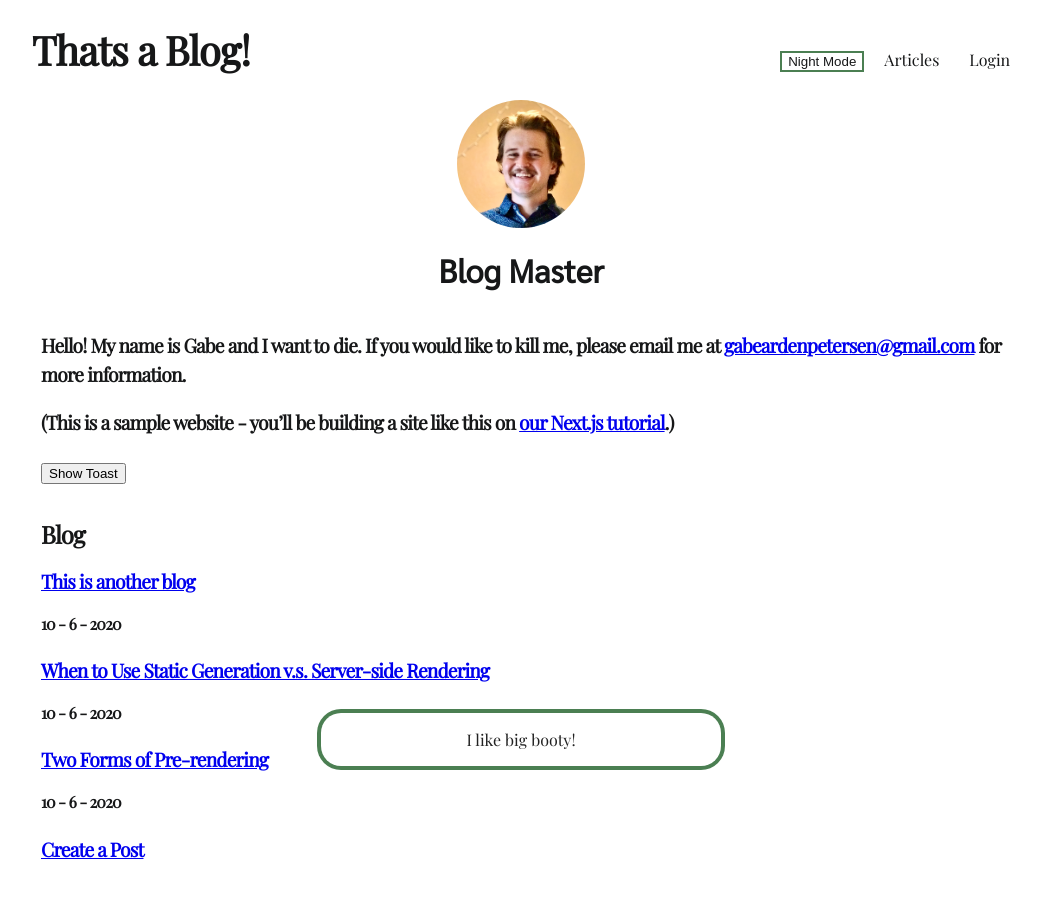
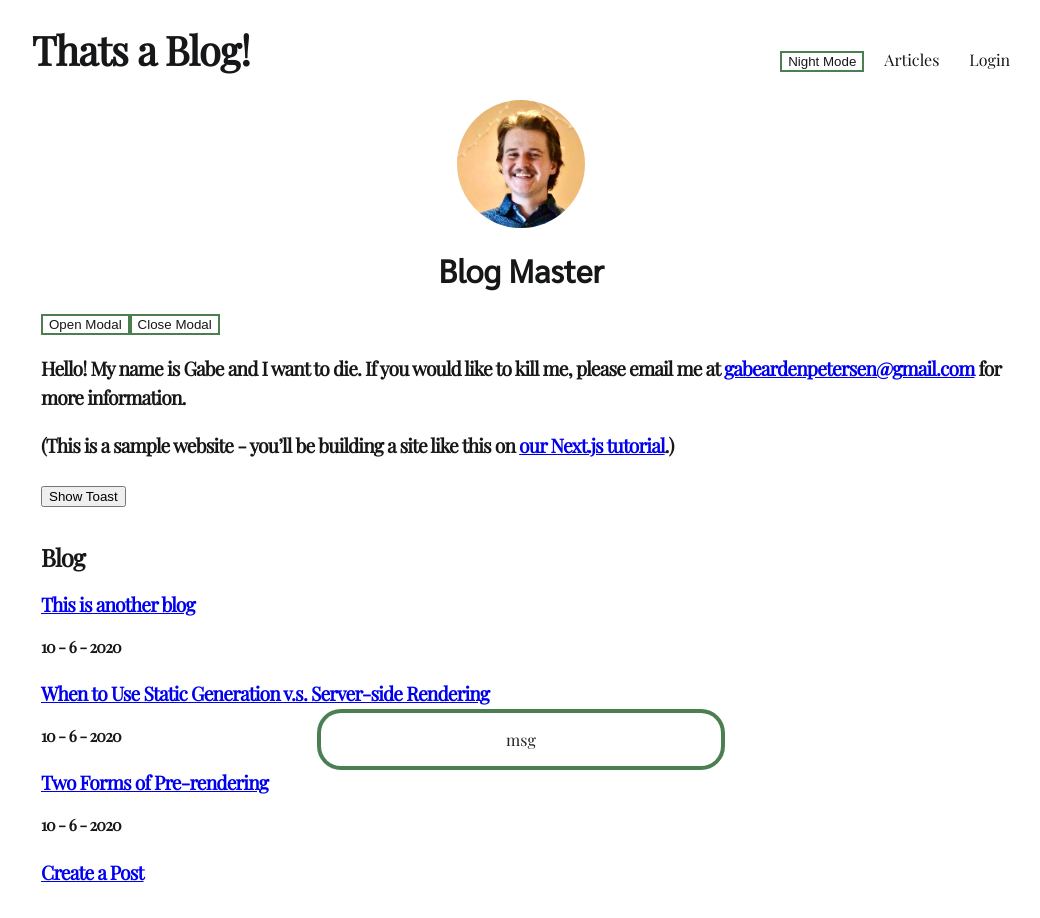
Before and after one commit to gabepetersen/dadblog, a Next.js app: page / in a window 1280 px wide. Both pictures are taken after a click on the button "Show Toast". Shown: the whole page, without its empty margins (119-1159 px from the left). Before the commit the page ends 895 px from the top, so only its background shows below. Built offline with nearby package versions, Linux system fonts and the light colour scheme.

Commit message:
tried making seperate react component

```diff
--- /dev/null
+++ b/components/modal.tsx
@@ -0,0 +1,18 @@
+import React from 'react';
+
+import { overlay } from './overlay';
+import Alert from './alert';
+
+
+export const modal = {
+
+  unmountLogin: null,
+
+  show() {
+    this.unmountLogin = overlay.create();
+  },
+
+  hide() {
+    this.unmountLogin();
+  }
+}
--- /dev/null
+++ b/components/overlay.tsx
@@ -0,0 +1,31 @@
+import React from 'react';
+import ReactDOM from 'react-dom';
+import Alert from './alert';
+
+// Big thank you goes out to Jeremy Gillick on this solution
+// I have no idea if this is good practice or not - but it is a nice short term solution
+// https://stackoverflow.com/questions/51662609/react-programmatically-opening-modals-and-cleaning-up-automatically
+
+export const overlay = {
+  create() {
+    if (typeof window != 'undefined') {
+      // first append a div to the document body
+      const container = document.createElement('div');
+      document.body.appendChild(container);
+      // create an react reference with customized arguements and children nodes
+      const overlayReference = React.createElement('div', {}, 'yeet');
+      // render new overlay element inside of DOM container
+      ReactDOM.render(overlayReference, container);
+      console.log(overlayReference);
+      return this.destroy(container);
+    }
+  },
+  destroy(container) {
+    if (typeof window != 'undefined') {
+      // destroy from virtual DOM
+      ReactDOM.unmountComponentAtNode(container);
+      // destroy reference of container
+      container.parentNode.removeChild(container);
+    }
+  }
+}
--- a/components/toast.tsx
+++ b/components/toast.tsx
@@ -3,17 +3,17 @@ import dynamic from 'next/dynamic';
 import styles from './toast.module.scss';
 import ReactDOM from 'react-dom';
 
-const Toast = (props) => {
+function ToastMessage({children} : {children: React.ReactNode}) {
   return (
     <>
       <div className={styles.toast_message_container}>
-        <div className={styles.toast}>{props.msg}</div>
+        <div className={styles.toast}>{children}</div>
       </div>
     </>
   )
 }
 
-export const ToastContainer = (props) => {
+export function ToastContainer() {
   return (
     <div id="toast_container" className={styles.toast_container}></div>
   )
@@ -52,7 +52,7 @@ export const ToastController = {
     // check validity of toast controller
     if (document.getElementById('toast_container')) {
       ReactDOM.render(
-        <Toast msg={msg}></Toast>, document.getElementById('toast_container')
+        <ToastMessage>msg</ToastMessage>, document.getElementById('toast_container')
       );
       // set deletion timeout to 5 seconds for now
       ToastController.timeout = setTimeout(ToastController.delete, 5000);
--- a/pages/index.tsx
+++ b/pages/index.tsx
@@ -9,6 +9,8 @@ import CustomDate from '../components/custom-date';
 import { ToastContainer, ToastController } from '../components/toast';
 import { ThemeProvider } from '../components/theme-provider';
 import { getSortedPostsData } from '../lib/posts.service';
+import { modal } from '../components/modal';
+import Button from '../components/button';
 
 import utilStyles from '../styles/utils.module.scss';
 import styles from './index.module.scss'
@@ -16,11 +18,25 @@ import styles from './index.module.scss'
 export default function Home({ allPostsData }:
   { allPostsData: {id: string, date: number, title: string}[] }
 ) {
+
   return (
       <Layout home>
         <Head>
           <title>{siteTitle}</title>
         </Head>
+
+        <section>
+          <Button style="primary" callback={() => {
+            modal.show()
+          }}>
+            Open Modal
+          </Button>
+          <Button style="primary" callback={() => {
+            modal.hide()
+          }}>
+            Close Modal
+          </Button>
+        </section>
 
         <section className={utilStyles.headingMd}>
           <p>
```
